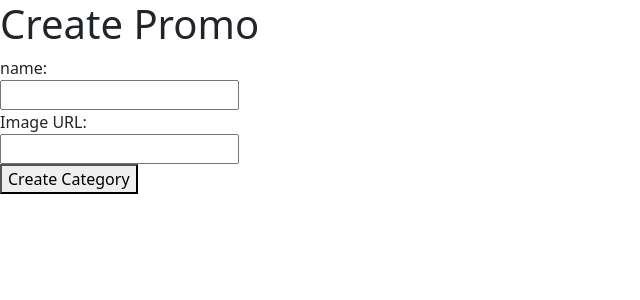
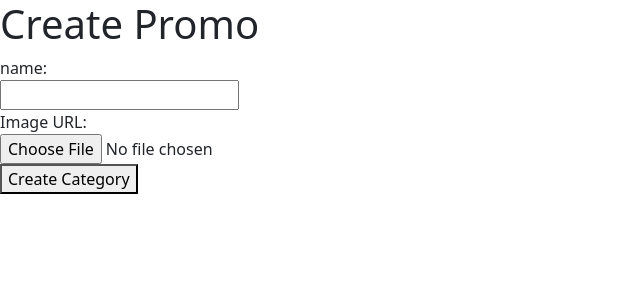
Before and after one commit to Iqbaltawakal05/Aventure, a Next.js app: page /dashboard/category/create in a window 1280 px wide. Shown: the top 300 px of the page, without its empty margins (0-640 px from the left). Built offline with nearby package versions, Linux system fonts and the light colour scheme.

Commit message:
import uploadImg and add logic in create category

```diff
--- a/src/API/UploadImgAPI.js
+++ b/src/API/UploadImgAPI.js
@@ -16,6 +16,7 @@ async function UploadImg(imageFile) {
             }
         });
 
+        console.log(response);
         return response;
     } catch (error) {
         console.error('Error fetching upload data:', error);
--- a/src/pages/dashboard/category/create.js
+++ b/src/pages/dashboard/category/create.js
@@ -1,21 +1,36 @@
 import { useState } from 'react';
 import { useRouter } from 'next/router';
 import { createCategory } from '@/API/CategoryAPI';
+import { UploadImg } from '@/API/UploadImgAPI';
 
 export default function CreateCategory() {
     const [formData, setFormData] = useState({
         name: '',
         imageUrl: '',
+        imageFile: null,
     });
 
     const router = useRouter();
 
     const handleChange = (e) => {
-        const { name, value } = e.target;
-        setFormData({
-            ...formData,
-            [name]: value
-        });
+        const { name, value, files } = e.target;
+        if (name === 'imageUrl') {
+            const file = files[0];
+            const reader = new FileReader();
+            reader.readAsDataURL(file);
+            reader.onloadend = () => {
+                setFormData({
+                    ...formData,
+                    imageUrl: reader.result,
+                    imageFile: file,
+                });
+            };
+        } else {
+            setFormData({
+                ...formData,
+                [name]: value
+            });
+        }
     };
 
     const handleSubmit = async (e) => {
@@ -27,7 +42,14 @@ export default function CreateCategory() {
         }
 
         try {
-            await createCategory(formData);
+            const uploadResponse = await UploadImg(formData.imageFile);
+            const imageUrl = uploadResponse.data.url;
+            const categoryData = {
+                name: formData.name,
+                imageUrl: imageUrl,
+            };
+
+            await createCategory(categoryData);
             router.push('/dashboard/category');
         } catch (error) {
             console.error('Error creating category:', error);
@@ -41,7 +63,8 @@ export default function CreateCategory() {
                 <label htmlFor="name">name:</label><br />
                 <input type="text" id="name" name="name" value={formData.name} onChange={handleChange} /><br />
                 <label htmlFor="imageUrl">Image URL:</label><br />
-                <input type="text" id="imageUrl" name="imageUrl" value={formData.imageUrl} onChange={handleChange} /><br />
+                <input type="file" id="imageUrl" name="imageUrl" onChange={handleChange} /><br />
+                {formData.imageUrl && <img src={formData.imageUrl} alt="Preview" style={{ maxWidth: '200px' }} />}
                 <button type="submit">Create Category</button>
             </form>
         </div>
```
